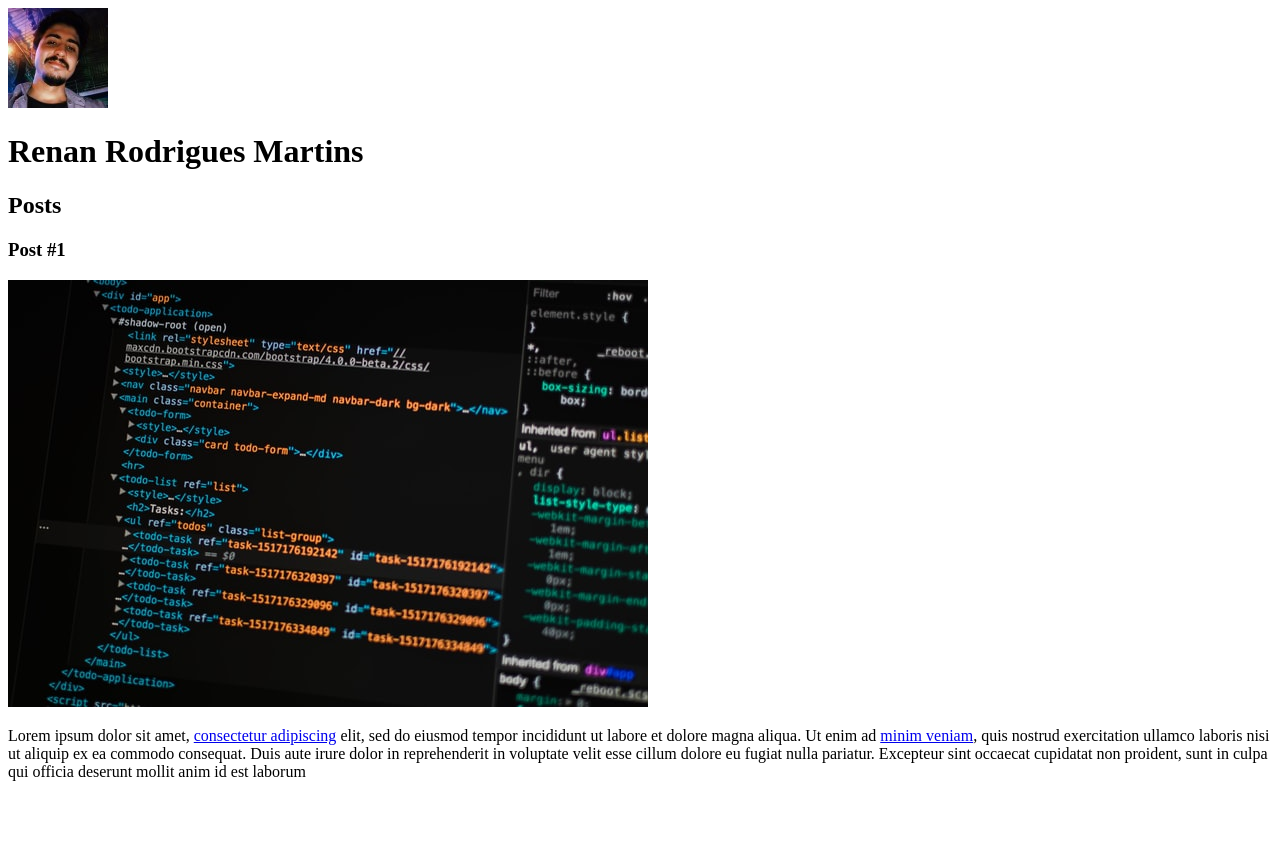
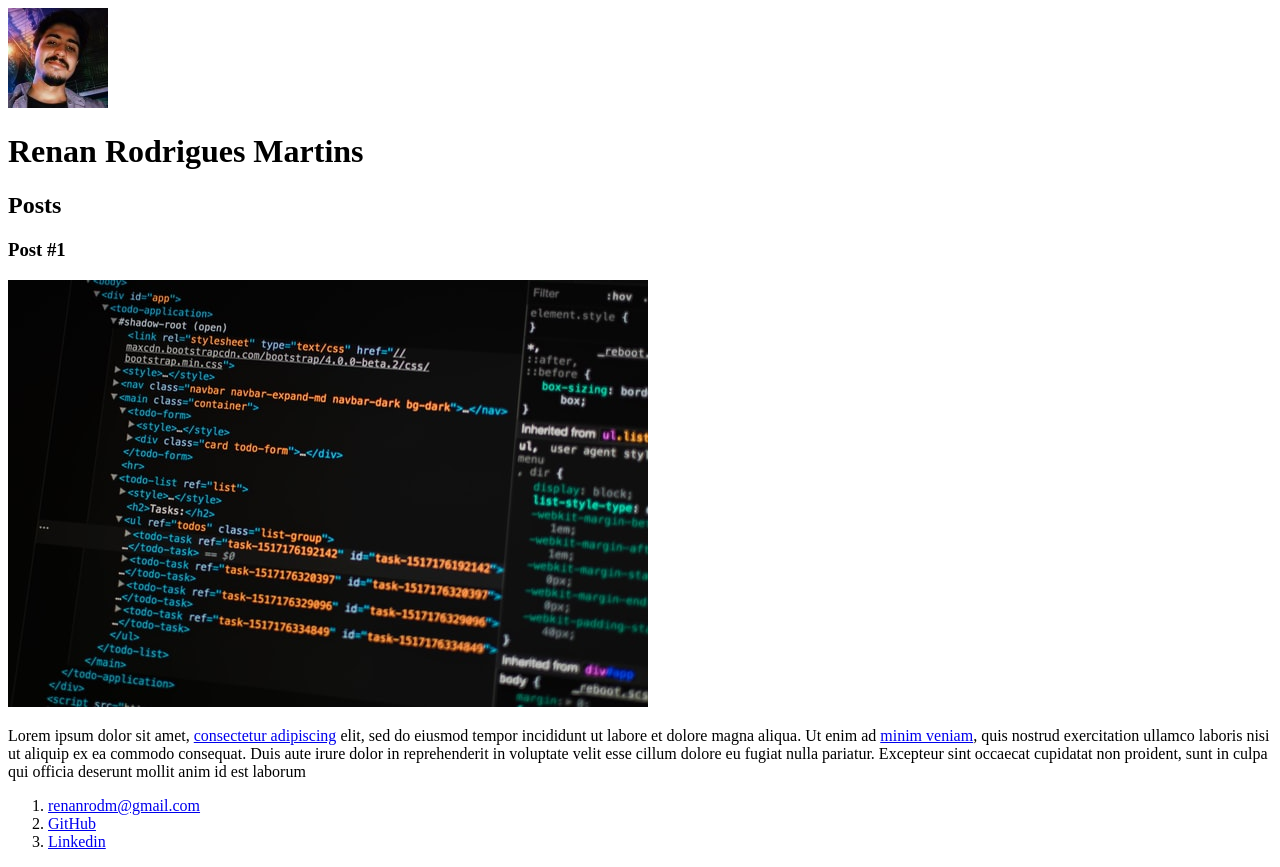
Before and after one commit to renanrodm/dio-desafio-github, a plain HTML site: page Eduzz Fullstack Developer/Introdução a criação de websites com HTML5 e CSS3/index.html in a window 1280 px wide. Before the commit the page ends 800 px from the top, so only its background shows below. Drawn offline with Linux system fonts and the light colour scheme.

Commit message:
adicionado elementos de lista na estrutura do código

```diff
--- a/Eduzz Fullstack Developer/Introdução a criação de websites com HTML5 e CSS3/index.html
+++ b/Eduzz Fullstack Developer/Introdução a criação de websites com HTML5 e CSS3/index.html
@@ -27,6 +27,18 @@
              </p>
          </article>
 
-         <footer></footer> <!--Elemento footer para representar nossa lista de contatos-->
+         <footer>
+            <ol>
+                <li>
+                    <a href="mailto:renanrodm@gmail.com">renanrodm@gmail.com</a>
+                </li>
+                <li>
+                    <a href="https://www.github.com/renanrodm" target="_blank">GitHub</a>
+                </li>
+                <li>
+                    <a href="https://www.linkedin.com/in/renanrodm" target="_blank">Linkedin</a>
+                </li>
+            </ol>
+         </footer> <!--Elemento footer para representar nossa lista de contatos-->
     </body>
 </html>
```
